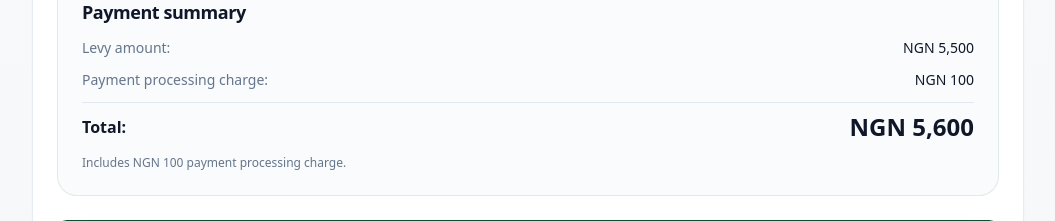
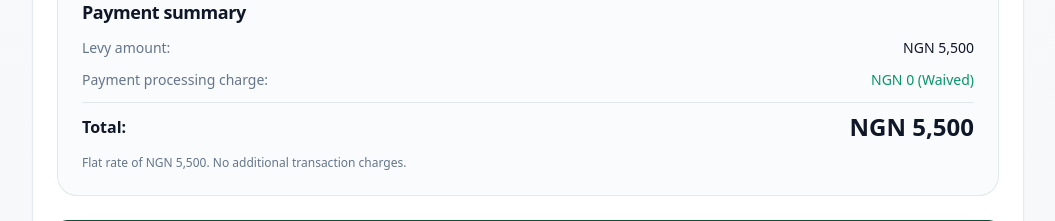
Before and after one commit to Onahi7/napps-portal, a React (Vite) app: page /levy-payment in a window 1280 px wide. Shown: the part 1409-1630 px from the top of the page, without its empty margins (112-1167 px from the left). Built offline with nearby package versions, Linux system fonts and the light colour scheme; no server answers.

Commit message:
feat: update levy fee to flat 5500 with zero charges

```diff
--- a/src/pages/LevyPayment.tsx
+++ b/src/pages/LevyPayment.tsx
@@ -68,9 +68,9 @@ const NAPPS_CHAPTERS = [
   'Nas Poly',
 ];
 
-const LEVY_AMOUNT = 5600;
+const LEVY_AMOUNT = 5500;
 const LEVY_BASE = 5500;
-const PAYMENT_CHARGE = 100;
+const PAYMENT_CHARGE = 0;
 
 interface ActivePaymentSession {
   reference: string;
@@ -388,8 +388,8 @@ const LevyPayment = () => {
             badge={`NGN ${LEVY_AMOUNT.toLocaleString()}`}
             icon={CreditCard}
             stats={[
-              { label: 'Base levy', value: `NGN ${LEVY_BASE.toLocaleString()}`, helper: 'Core chapter levy amount.' },
-              { label: 'Processing', value: `NGN ${PAYMENT_CHARGE.toLocaleString()}`, helper: 'Gateway and transaction fee.' },
+              { label: 'Levy Amount', value: `NGN ${LEVY_AMOUNT.toLocaleString()}`, helper: 'Core secretariat building levy.' },
+              { label: 'Processing', value: 'NGN 0 (Waived)', helper: 'No extra transaction charge.' },
               { label: 'Coverage', value: 'All chapters', helper: 'School lookup narrows after chapter selection.' },
             ]}
           >
@@ -666,18 +666,18 @@ const LevyPayment = () => {
                     <h3 className="text-lg font-semibold">Payment summary</h3>
                     <div className="flex items-center justify-between text-sm">
                       <span className="text-muted-foreground">Levy amount:</span>
-                      <span>NGN {LEVY_BASE.toLocaleString()}</span>
+                      <span>NGN {LEVY_AMOUNT.toLocaleString()}</span>
                     </div>
                     <div className="flex items-center justify-between text-sm">
                       <span className="text-muted-foreground">Payment processing charge:</span>
-                      <span>NGN {PAYMENT_CHARGE.toLocaleString()}</span>
+                      <span className="font-medium text-emerald-600">NGN 0 (Waived)</span>
                     </div>
                     <div className="flex items-center justify-between border-t pt-2">
                       <span className="font-semibold">Total:</span>
                       <span className="text-2xl font-bold">NGN {LEVY_AMOUNT.toLocaleString()}</span>
                     </div>
                     <p className="text-xs text-muted-foreground">
-                      Includes NGN {PAYMENT_CHARGE.toLocaleString()} payment processing charge.
+                      Flat rate of NGN {LEVY_AMOUNT.toLocaleString()}. No additional transaction charges.
                     </p>
                   </div>
 
```
